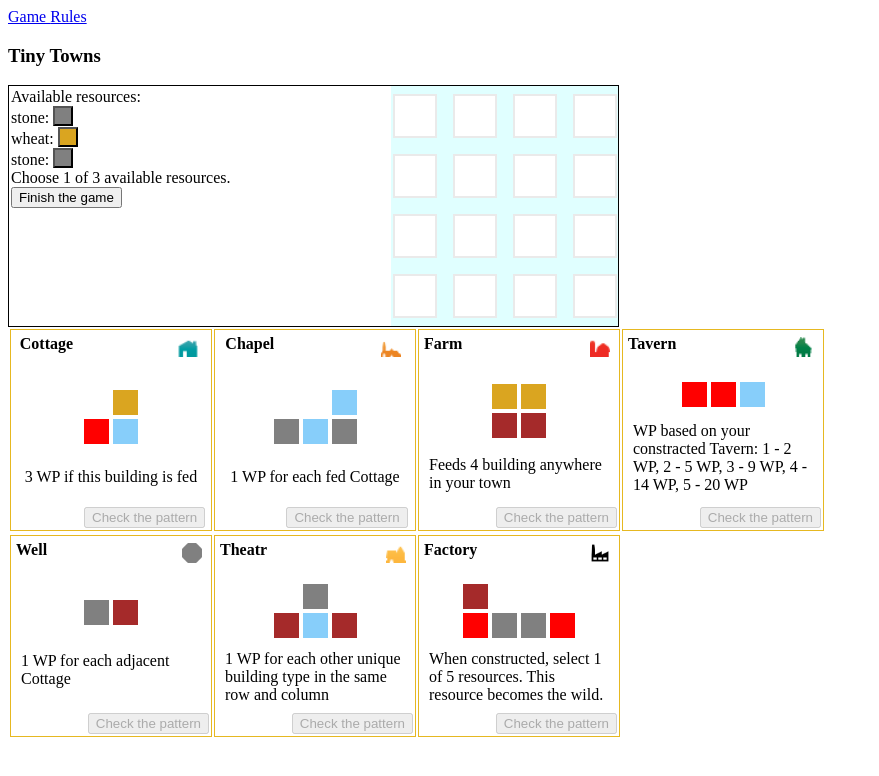
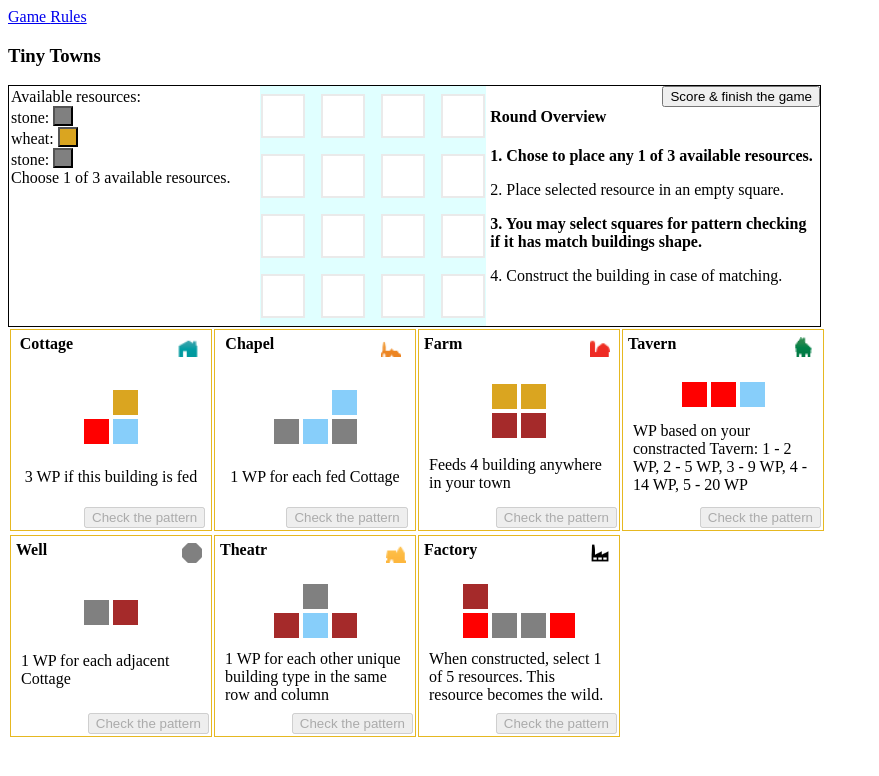
Before and after one commit to omakhlaichuk/TT, a React app: page / in a window 1280 px wide. Shown: the whole page, without its empty margins (0-879 px from the left). Built offline with nearby package versions, Linux system fonts and the light colour scheme.

Commit message:
RoundOverview

```diff
--- a/src/components/Game.js
+++ b/src/components/Game.js
@@ -2,6 +2,7 @@
 
 import ToolbarWithResources from './ToolbarWithResources';
 import Board from './Board';
+import RoundOverview from './RoundOverview';
 import BuildingsSet from './Buildings/BuildingsSet';
 import styles from './../css/Game.module.css';
 
@@ -12,6 +13,7 @@
             <div id="toolbarBoard" className={styles.flexRow}>
                 <ToolbarWithResources />
                 <Board />
+                <RoundOverview />
             </div>
             <BuildingsSet />
         </div>
--- /dev/null
+++ b/src/components/RoundOverview.js
@@ -0,0 +1,79 @@
+import React from 'react';
+import { connect } from 'react-redux';
+
+import styles from './../css/RoundOverview.module.css';
+import { calcFedCottages } from './Buildings/scoring';
+import {
+    changePhaseTo,
+    clearSelection,
+    changeMessage,
+    feedCottages,
+    newGame,
+} from '../actions';
+import {
+    message,
+    FEEDING_PHASE,
+    SCORING_PHASE,
+    GAME_PHASE
+} from './constants';
+
+const RoundOverview = props => {
+    const nextRound = (props) => {
+        switch (props.phase) {
+
+            case GAME_PHASE:
+                props.changePhaseTo(FEEDING_PHASE);
+                props.clearSelection();
+                const fedCottages = calcFedCottages(props.board, props.buildings);
+                props.feedCottages(fedCottages);
+                props.changeMessage(message.goToFeedingPhase(fedCottages));
+                break;
+
+            case FEEDING_PHASE:
+                props.changePhaseTo(SCORING_PHASE);
+                props.changeMessage(message.goToGamePhase);
+                break;
+
+            case SCORING_PHASE:
+                props.changePhaseTo(GAME_PHASE);
+                props.newGame();
+                break;
+
+            default:
+                props.changeMessage('зачем нажимать? - нужно лочить кнопку!!!');
+        }
+    };
+
+
+    return (
+        <div className={styles.roundOverview} >
+            <button onClick={() => nextRound(props)}>
+                {message.changePhaseBtn(props.phase)}
+            </button>
+            <h4> Round Overview </h4>
+            <p className={props.selectedPawnType ? "" : styles.currentUserAction} >1. Chose to place any 1 of 3 available resources.</p>
+            <p className={props.selectedPawnType === "RESOURCE" ? styles.currentUserAction : ""}>2. Place selected resource in an empty square.</p>
+            <p className={props.selectedPawnType ? "" : styles.currentUserAction}>3. You may select squares for pattern checking if it has match buildings shape. </p>
+            <p className={props.selectedPawnType >= 0 ? styles.currentUserAction : ""}>4. Construct the building in case of matching. </p>
+
+        </div>
+    );
+};
+
+const mapStateToProps = state => {
+    return {
+        selectedPawnType: state.selectedPawn.type,
+        phase: state.phase,
+        message: state.message,
+        board: state.board,
+        buildings: state.buildings,
+    }
+};
+
+export default connect(mapStateToProps, {
+    changePhaseTo,
+    clearSelection,
+    changeMessage,
+    feedCottages,
+    newGame,
+})(RoundOverview);
--- a/src/components/ToolbarWithResources.js
+++ b/src/components/ToolbarWithResources.js
@@ -9,15 +9,11 @@
     clearSelection,
     changeMessage,
     placeBuilding,
-    feedCottages,
-    newGame,
     scoreTotal
 } from '../actions';
-import { calcFedCottages } from './Buildings/scoring';
 import {
     message,
     RESOURCE,
-    FEEDING_PHASE,
     SCORING_PHASE,
     GAME_PHASE
 } from './constants';
@@ -44,32 +40,6 @@
 
 }
 
-
-const nextRound = (props) => {
-    switch (props.phase) {
-
-        case GAME_PHASE:
-            props.changePhaseTo(FEEDING_PHASE);
-            props.clearSelection();
-            const fedCottages = calcFedCottages(props.board, props.buildings);
-            props.feedCottages(fedCottages);
-            props.changeMessage(message.goToFeedingPhase(fedCottages));
-            break;
-
-        case FEEDING_PHASE:
-            props.changePhaseTo(SCORING_PHASE);
-            props.changeMessage(message.goToGamePhase);
-            break;
-
-        case SCORING_PHASE:
-            props.changePhaseTo(GAME_PHASE);
-            props.newGame();
-            break;
-
-        default:
-            props.changeMessage('зачем нажимать? - нужно лочить кнопку!!!');
-    }
-};
 
 const renderPlacingButtons = props => {
     if (props.selectedSquare) {
@@ -120,9 +90,7 @@
             {totalScore(props)}
             {props.message} <br />
             {renderPlacingButtons(props)}
-            <button onClick={() => nextRound(props)}>
-                {message.changePhaseBtn(props.phase)}
-            </button>
+
             {//render instant effects after building placement
             instantEffect}
         </div>
@@ -148,7 +116,5 @@
         clearSelection,
         changeMessage,
         placeBuilding,
-        feedCottages,
-        newGame,
-        scoreTotal
+        scoreTotal,
     })(ToolbarWithResources);
--- a/src/components/constants.js
+++ b/src/components/constants.js
@@ -14,7 +14,7 @@
     changePhaseBtn: phase => {
         switch  (phase) {
             default:
-            return "Finish the game";
+            return "Score & finish the game";
             case FEEDING_PHASE:
             return "Go to scoring";
             case SCORING_PHASE:
--- a/src/css/Building.module.css
+++ b/src/css/Building.module.css
@@ -9,6 +9,7 @@
 
     border: solid 1px #e6b821;
   }
+
   .buildingTitle{
     display: flex;
     align-content: space-between;
--- a/src/css/Game.module.css
+++ b/src/css/Game.module.css
@@ -1,5 +1,5 @@
 .flexRow {
-  width: 609px;
+  width: 811px;
   border: solid 1px black;
   display:flex;
 flex-direction:row;
--- /dev/null
+++ b/src/css/RoundOverview.module.css
@@ -0,0 +1,16 @@
+
+.roundOverview {
+    width: 400px;
+    margin-left: 4px;
+    align-content: space-between;
+    justify-content: center;
+}
+
+.currentUserAction {
+    font-weight: bold;
+}
+
+.roundOverview button {
+    position: absolute;
+     right: 0;
+}
--- a/src/css/ToolbarWithResources.module.css
+++ b/src/css/ToolbarWithResources.module.css
@@ -1,5 +1,5 @@
 .resourceSelector {
-  width: 400px;
+  width: 300px;
   margin: 2px;
   position: relative;
 }
```
Also changed, not shown: src/components/ShortRules.js (deleted).
